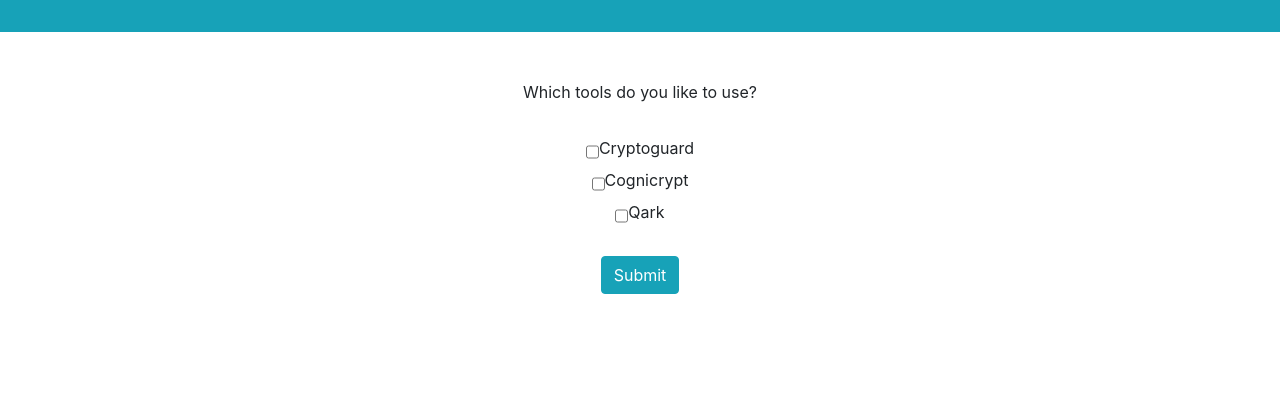
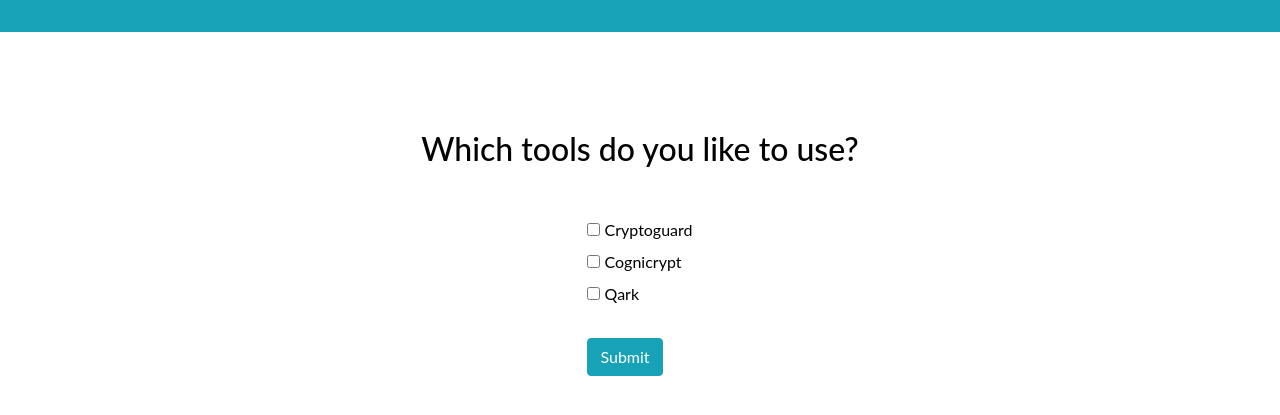
Before and after one commit to bsse1017kavi/SPL3, a Django app: page /select in a window 1280 px wide. Shown: the top 415 px of the page. Run offline with Django 3.2, Linux system fonts and the light colour scheme.

Commit message:
Beautified selector page

```diff
--- a/templates/hello.html
+++ b/templates/hello.html
@@ -74,7 +74,7 @@
                         <div class="d-flex justify-content-center">
                             <input type="submit" class="btn btn-info" value="Submit">
                         </div>
-
+                    </div>
                 </div>
 
             </div>
--- a/templates/selector.html
+++ b/templates/selector.html
@@ -1,3 +1,4 @@
+{% load static %}
 <!DOCTYPE html>
 <html lang="en">
 <head>
@@ -5,13 +6,12 @@
   <meta charset="utf-8">
   <meta name="viewport" content="width=device-width, initial-scale=1">
   <link rel="stylesheet" href="https://cdn.jsdelivr.net/npm/bootstrap@4.6.1/dist/css/bootstrap.min.css">
+  <link rel="stylesheet" type="text/css" href="{% static 'css/style.css' %}"/>
   <script src="https://cdn.jsdelivr.net/npm/jquery@3.6.0/dist/jquery.slim.min.js"></script>
   <script src="https://cdn.jsdelivr.net/npm/popper.js@1.16.1/dist/umd/popper.min.js"></script>
   <script src="https://cdn.jsdelivr.net/npm/bootstrap@4.6.1/dist/js/bootstrap.bundle.min.js"></script>
 </head>
 <body>
-    {% load static %}
-
     {% block content %}
 
         <nav class="navbar navbar-expand-sm bg-info">
@@ -34,32 +34,34 @@
         <br><br>
         <form method="post" enctype="multipart/form-data">
             {% csrf_token %}
-            <div class="d-flex justify-content-center">
-                <label class="form-label" for="customFile">Which tools do you like to use?</label>
-            </div>
+            <h2>Which tools do you like to use?</h2>
+
+            <div class="container d-flex justify-content-center mt-10">
+                <div class="row">
+                    <div class="col-md-12">
+                        <input type="checkbox" id="tool1" name="tool1" value="cryptoguard">
+                        <label class="form-label"for="tool1"> Cryptoguard</label><br>
+
+                        <input type="checkbox" id="tool2" name="tool2" value="cognicrypt">
+                        <label for="tool2"> Cognicrypt</label><br>
+
+                        <input type="checkbox" id="tool3" name="tool3" value="qark">
+                        <label for="tool3"> Qark</label><br>
 
                         <br>
 
-            <div class="d-flex justify-content-center">
-                <input type="checkbox" id="tool1" name="tool1" value="cryptoguard">
-                <label class="form-label"for="tool1"> Cryptoguard</label><br>
+                        <input type="submit" class="btn btn-info" value="Submit">
+
                     </div>
 
-            <div class="d-flex justify-content-center">
-                <input type="checkbox" id="tool2" name="tool2" value="cognicrypt">
-                <label for="tool2"> Cognicrypt</label><br>
                 </div>
 
-            <div class="d-flex justify-content-center">
-                <input type="checkbox" id="tool3" name="tool3" value="qark">
-                <label for="tool3"> Qark</label><br>
             </div>
 
-            <br>
+            <div class="container d-flex justify-content-center">
 
-            <div class="d-flex justify-content-center">
-                <input type="submit" class="btn btn-info" value="Submit">
             </div>
+
         </form>
 
         <br><br>
```
Lines whose indentation alone changed are shown as unchanged.
